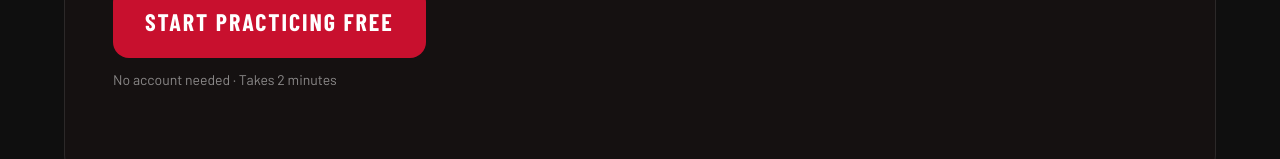
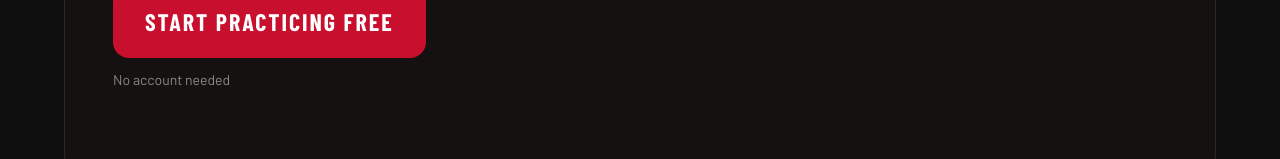
Before and after one commit to senowensops/rcmp-prep, a Next.js app: page / in a window 1280 px wide. Shown: the part 742-901 px from the top of the page. Built offline with nearby package versions, Linux system fonts and the light colour scheme; no server answers; a web font is replaced by a local one.

Commit message:
fix: simplify hero helper copy

```diff
--- a/components/landing/Hero.tsx
+++ b/components/landing/Hero.tsx
@@ -71,7 +71,7 @@ export function Hero() {
               </div>
 
               <p className="mt-3 text-sm text-white/50">
-                No account needed · Takes 2 minutes
+                No account needed
               </p>
             </div>
 
```
